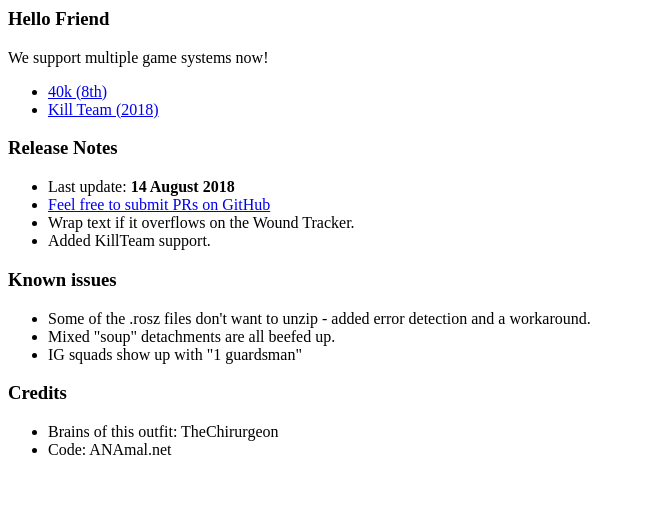
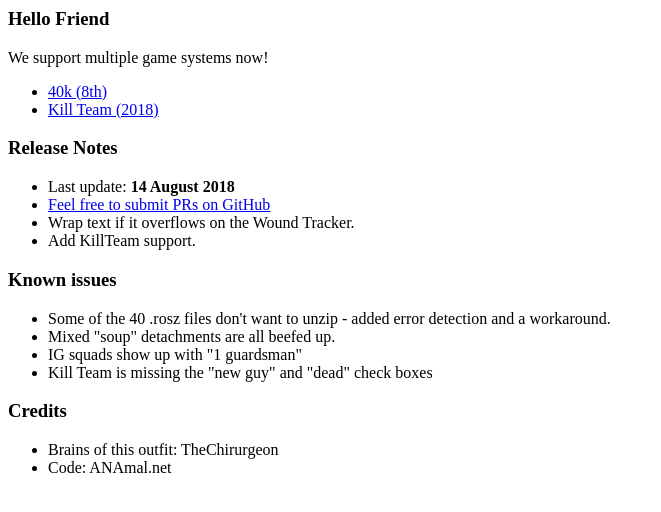
Before and after one commit to gregchiasson/warhams, a PHP site: page / in a window 1280 px wide. Shown: the top 512 px of the page, without its empty margins (0-661 px from the left). Run offline with PHP 8.4, Linux system fonts and the light colour scheme.

Commit message:
readme changes

```diff
--- a/public/index.php
+++ b/public/index.php
@@ -15,14 +15,15 @@
     <li>Last update: <strong>14 August 2018</strong></li>
     <li><a href="https://github.com/gregchiasson/warhams">Feel free to submit PRs on GitHub</a></li>
     <li>Wrap text if it overflows on the Wound Tracker.</li>
-    <li>Added KillTeam support.</li>
+    <li>Add KillTeam support.</li>
 </ul>
 
 <h3>Known issues</h3>
 <ul>
-    <li>Some of the .rosz files don't want to unzip - added error detection and a workaround.</li>
+    <li>Some of the 40 .rosz files don't want to unzip - added error detection and a workaround.</li>
     <li>Mixed "soup" detachments are all beefed up.</li>
     <li>IG squads show up with "1 guardsman"</li>
+    <li>Kill Team is missing the "new guy" and "dead" check boxes</li>
 </ul>
 
 <h3>Credits</h3>
```
